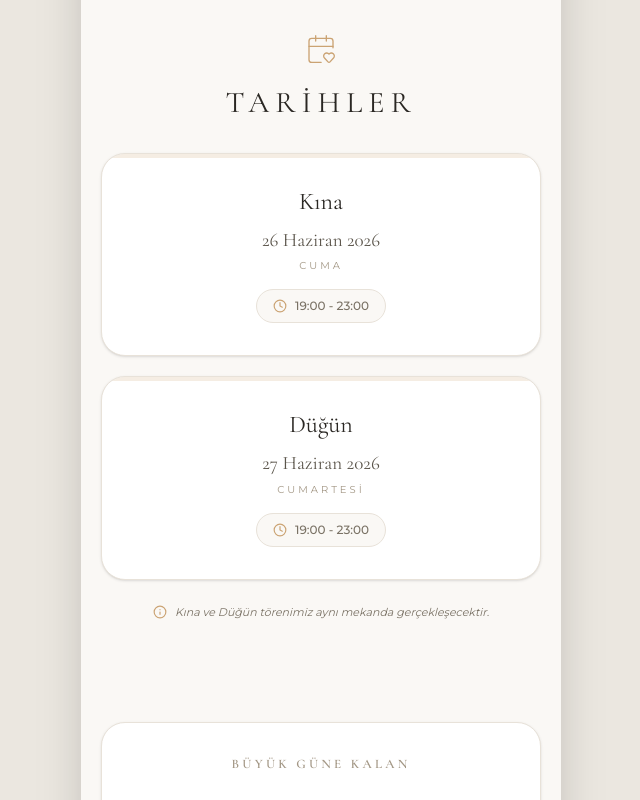
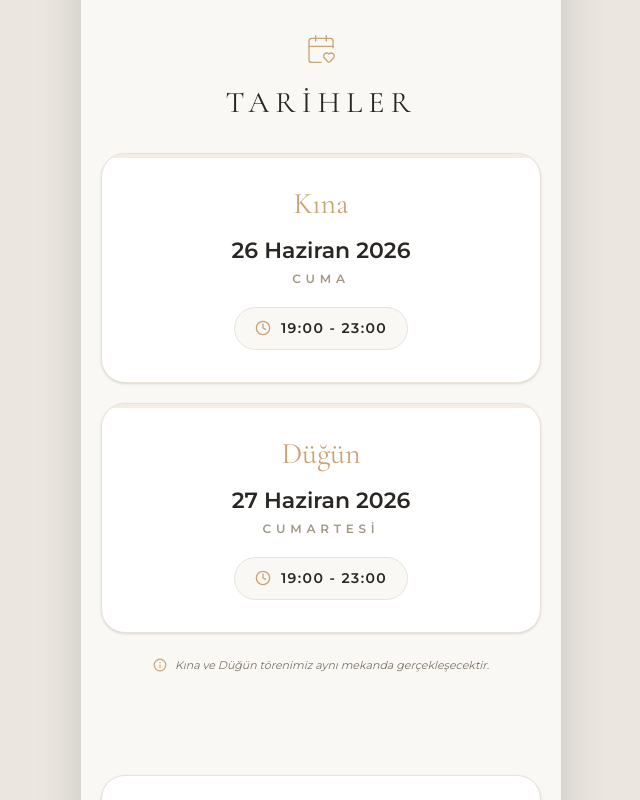
Before and after one commit to zaferayhan/mervezafer, a React (Vite) app: page / in a window 1280 px wide. Shown: the part 1014-1814 px from the top of the page, without its empty margins (319-959 px from the left). Built offline with nearby package versions, Linux system fonts and the light colour scheme.

Commit message:
Enhance readability and font weights in dates section

```diff
--- a/src/App.tsx
+++ b/src/App.tsx
@@ -103,12 +103,12 @@ export default function App() {
                       className="bg-white border border-[#E8E2D9] shadow-sm p-8 rounded-3xl flex flex-col items-center relative overflow-hidden"
                   >
                       <div className="absolute top-0 w-full h-1 bg-[#CBA373]/20"></div>
-                      <h3 className="font-serif text-2xl text-[#2A2723] mb-2">Kına</h3>
-                      <p className="text-[19px] font-serif text-[#5A544A] mb-1">26 Haziran 2026</p>
-                      <p className="text-[10px] tracking-[0.3em] text-[#A39785] uppercase mb-4">Cuma</p>
-                      <div className="flex items-center gap-2 text-[#7A7265] bg-[#FAF8F5] px-4 py-2 rounded-full border border-[#E8E2D9]">
-                          <Clock className="w-3.5 h-3.5 text-[#CBA373]" />
-                          <span className="text-xs font-medium">19:00 - 23:00</span>
+                      <h3 className="font-serif text-3xl text-[#CBA373] mb-3">Kına</h3>
+                      <p className="text-[22px] font-sans font-bold text-[#2A2723] mb-1">26 Haziran 2026</p>
+                      <p className="text-xs tracking-[0.4em] font-bold text-[#A39785] uppercase mb-5">Cuma</p>
+                      <div className="flex items-center gap-2.5 text-[#2A2723] bg-[#FAF8F5] px-5 py-2.5 rounded-full border border-[#E8E2D9]">
+                          <Clock className="w-4 h-4 text-[#CBA373]" />
+                          <span className="text-[14px] font-bold tracking-widest">19:00 - 23:00</span>
                       </div>
                   </motion.div>
 
@@ -121,12 +121,12 @@ export default function App() {
                       className="bg-white border border-[#E8E2D9] shadow-sm p-8 rounded-3xl flex flex-col items-center relative overflow-hidden"
                   >
                       <div className="absolute top-0 w-full h-1 bg-[#CBA373]/20"></div>
-                      <h3 className="font-serif text-2xl text-[#2A2723] mb-2">Düğün</h3>
-                      <p className="text-[19px] font-serif text-[#5A544A] mb-1">27 Haziran 2026</p>
-                      <p className="text-[10px] tracking-[0.3em] text-[#A39785] uppercase mb-4">Cumartesi</p>
-                      <div className="flex items-center gap-2 text-[#7A7265] bg-[#FAF8F5] px-4 py-2 rounded-full border border-[#E8E2D9]">
-                          <Clock className="w-3.5 h-3.5 text-[#CBA373]" />
-                          <span className="text-xs font-medium">19:00 - 23:00</span>
+                      <h3 className="font-serif text-3xl text-[#CBA373] mb-3">Düğün</h3>
+                      <p className="text-[22px] font-sans font-bold text-[#2A2723] mb-1">27 Haziran 2026</p>
+                      <p className="text-xs tracking-[0.4em] font-bold text-[#A39785] uppercase mb-5">Cumartesi</p>
+                      <div className="flex items-center gap-2.5 text-[#2A2723] bg-[#FAF8F5] px-5 py-2.5 rounded-full border border-[#E8E2D9]">
+                          <Clock className="w-4 h-4 text-[#CBA373]" />
+                          <span className="text-[14px] font-bold tracking-widest">19:00 - 23:00</span>
                       </div>
                   </motion.div>
               </div>
```
